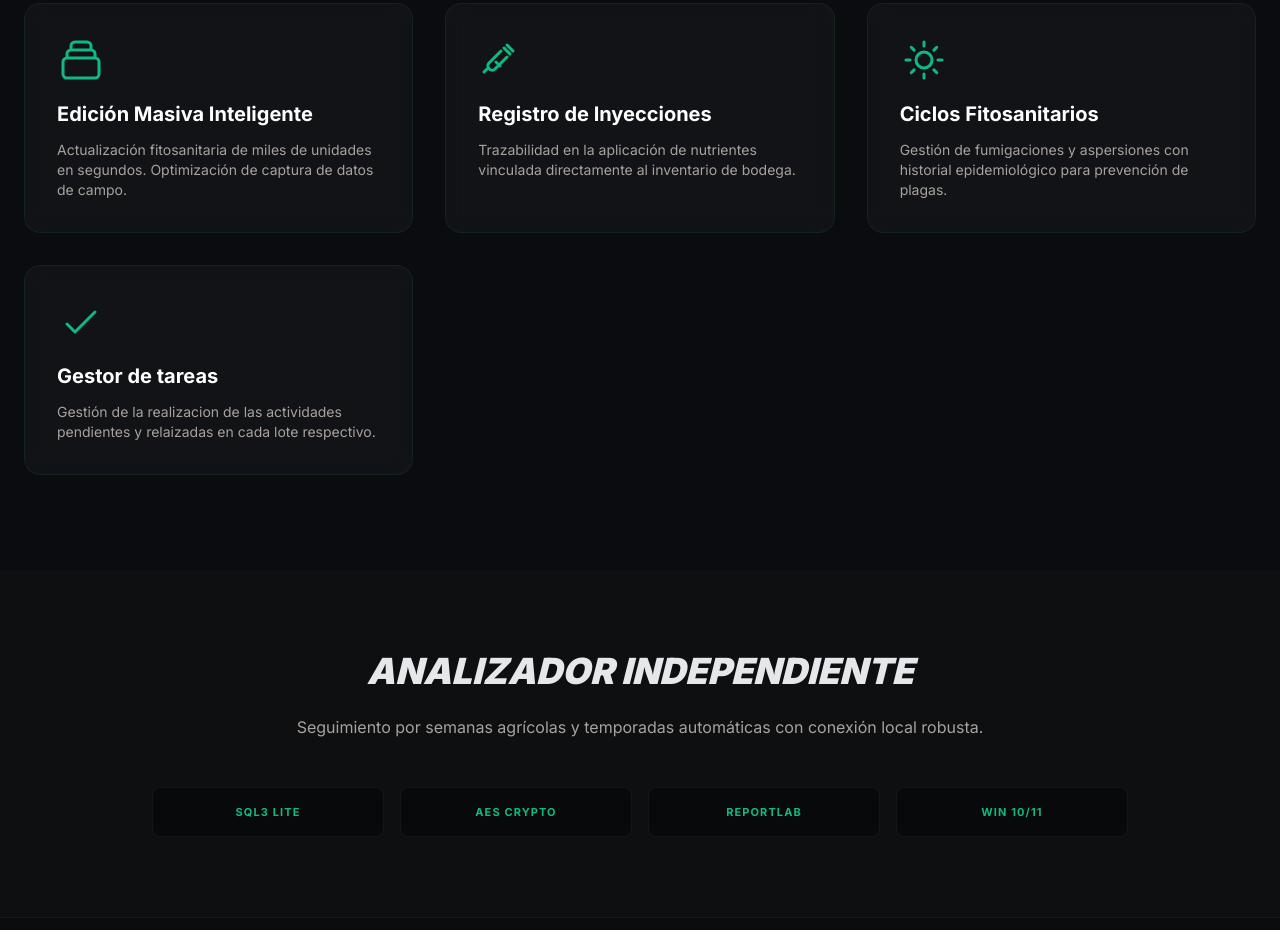
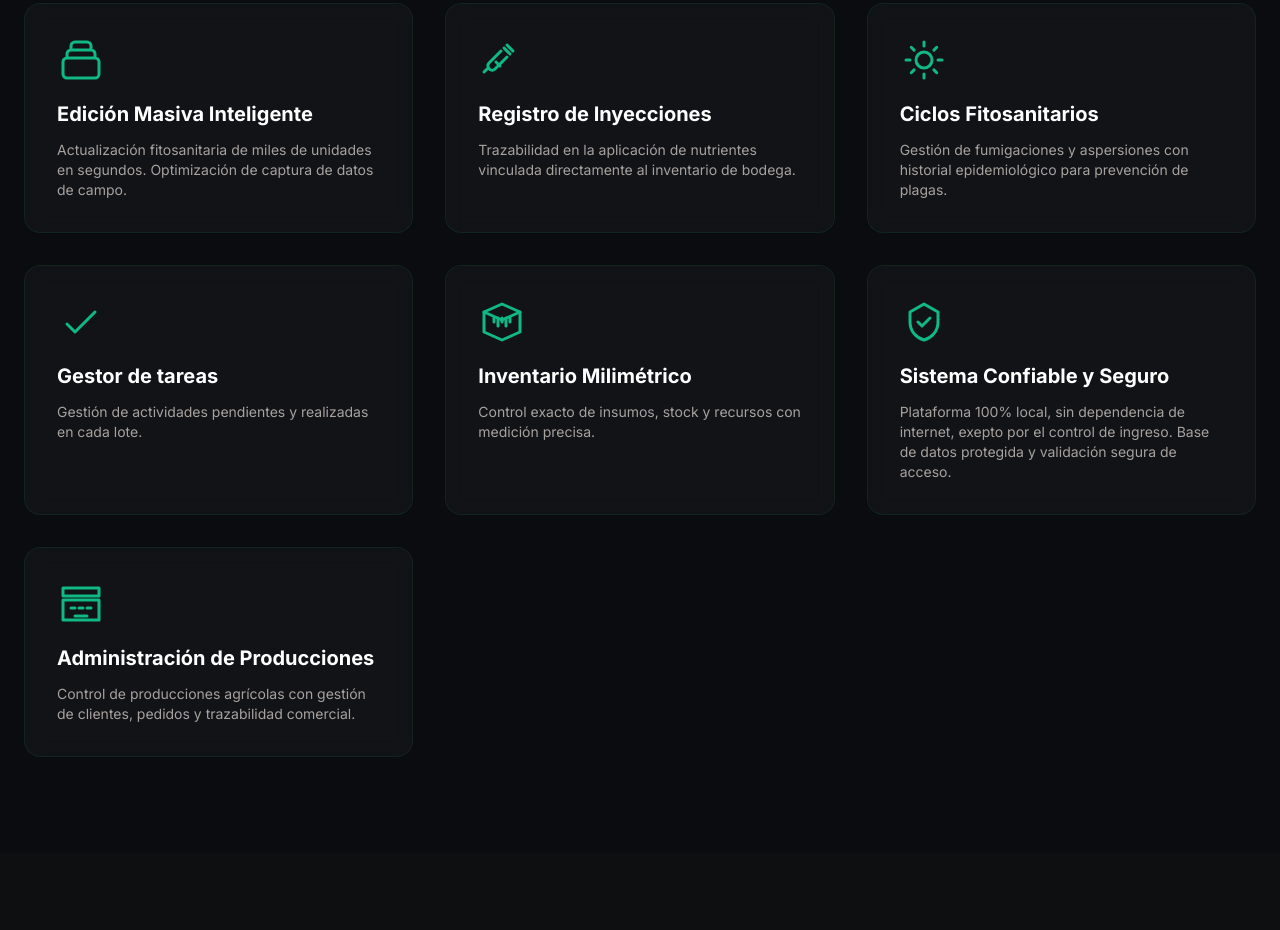
Before and after one commit to jesking2/jesking2.github.io, a plain HTML site: page index.html in a window 1280 px wide. Shown: the part 917-1847 px from the top of the page. Drawn offline with nearby package versions, Linux system fonts and the light colour scheme.

Commit message:
Update index.html

```diff
--- a/index.html
+++ b/index.html
@@ -70,8 +70,7 @@
                             <div class="h-4 bg-blue-500 rounded-sm"></div><div class="h-4 bg-green-500 rounded-sm"></div>
                             <div class="h-4 bg-green-500 rounded-sm"></div><div class="h-4 bg-green-500 rounded-sm"></div>
                         </div>
-                        <p class="mt-4 terminal-text text-[10px]">> ANALIZADOR: DETECTADA ANOMALÍA EN CAMA 012</p>
-                        <p class="terminal-text text-[10px]">> SUGERENCIA: REVISIÓN DE CICLO FITOSANITARIO</p>
+                        <p class="mt-4 terminal-text text-[10px]">> ANALIZADOR: DETECTA ANOMALÍA EN CAMA 12</p>
                     </div>
                 </div>
             </div>
@@ -183,29 +182,51 @@
 </style>
 
     <section id="funciones" class="py-24 px-6 max-w-7xl mx-auto">
-        <h2 class="text-3xl font-black text-center mb-16 uppercase tracking-[0.3em] accent-green">Capacidades del Sistema</h2>
+        <h2 class="text-3xl font-black text-center mb-16 uppercase tracking-[0.3em] accent-green">
+            Capacidades del Sistema
+        </h2>
+
         <div class="grid md:grid-cols-2 lg:grid-cols-3 gap-8">
+
             <div class="card-glass p-8 rounded-2xl border-green-500/10 hover:border-green-500/40 transition-all duration-300">
                 <div class="mb-4 accent-green">
-                    <svg class="w-12 h-12" fill="none" stroke="currentColor" viewBox="0 0 24 24"><path stroke-linecap="round" stroke-linejoin="round" stroke-width="1.5" d="M19 11H5m14 0a2 2 0 012 2v6a2 2 0 01-2 2H5a2 2 0 01-2-2v-6a2 2 0 012-2m14 0V9a2 2 0 00-2-2M5 11V9a2 2 0 012-2m0 0V5a2 2 0 012-2h6a2 2 0 012 2v2M7 7h10"></path></svg>
+                    <svg class="w-12 h-12" fill="none" stroke="currentColor" viewBox="0 0 24 24">
+                        <path stroke-linecap="round" stroke-linejoin="round" stroke-width="1.5"
+                            d="M19 11H5m14 0a2 2 0 012 2v6a2 2 0 01-2 2H5a2 2 0 01-2-2v-6a2 2 0 012-2m14 0V9a2 2 0 00-2-2M5 11V9a2 2 0 012-2m0 0V5a2 2 0 012-2h6a2 2 0 012 2v2M7 7h10" />
+                    </svg>
                 </div>
                 <h3 class="text-xl font-bold mb-3 text-white">Edición Masiva Inteligente</h3>
-                <p class="text-sm text-stone-400">Actualización fitosanitaria de miles de unidades en segundos. Optimización de captura de datos de campo.</p>
+                <p class="text-sm text-stone-400">
+                    Actualización fitosanitaria de miles de unidades en segundos. Optimización de captura de datos de campo.
+                </p>
             </div>
+
             <div class="card-glass p-8 rounded-2xl border-green-500/10 hover:border-green-500/40 transition-all duration-300">
                 <div class="mb-4 accent-green">
-                    <svg class="w-12 h-12" fill="none" stroke="currentColor" viewBox="0 0 24 24"><path stroke-linecap="round" stroke-linejoin="round" stroke-width="1.5" d="M17.5 7.5L14.5 4.5M13 6l3 3m-4.5-1.5l-6 6a2 2 0 000 2.828l.172.172a2 2 0 002.828 0l6-6M9 13l2 2m-6.5 1.5l-1.5 1.5"></path></svg>
+                    <svg class="w-12 h-12" fill="none" stroke="currentColor" viewBox="0 0 24 24">
+                        <path stroke-linecap="round" stroke-linejoin="round" stroke-width="1.5"
+                            d="M17.5 7.5L14.5 4.5M13 6l3 3m-4.5-1.5l-6 6a2 2 0 000 2.828l.172.172a2 2 0 002.828 0l6-6M9 13l2 2m-6.5 1.5l-1.5 1.5" />
+                    </svg>
                 </div>
                 <h3 class="text-xl font-bold mb-3 text-white">Registro de Inyecciones</h3>
-                <p class="text-sm text-stone-400">Trazabilidad en la aplicación de nutrientes vinculada directamente al inventario de bodega.</p>
+                <p class="text-sm text-stone-400">
+                    Trazabilidad en la aplicación de nutrientes vinculada directamente al inventario de bodega.
+                </p>
             </div>
+
             <div class="card-glass p-8 rounded-2xl border-green-500/10 hover:border-green-500/40 transition-all duration-300">
                 <div class="mb-4 accent-green">
-                    <svg class="w-12 h-12" fill="none" stroke="currentColor" viewBox="0 0 24 24"><path stroke-linecap="round" stroke-linejoin="round" stroke-width="1.5" d="M12 3v2m0 14v2m9-9h-2M5 12H3m15.364-6.364l-1.414 1.414M7.05 16.95l-1.414 1.414M16.95 16.95l1.414 1.414M7.05 7.05L5.636 5.636M12 8a4 4 0 100 8 4 4 0 000-8z"></path></svg>
+                    <svg class="w-12 h-12" fill="none" stroke="currentColor" viewBox="0 0 24 24">
+                        <path stroke-linecap="round" stroke-linejoin="round" stroke-width="1.5"
+                            d="M12 3v2m0 14v2m9-9h-2M5 12H3m15.364-6.364l-1.414 1.414M7.05 16.95l-1.414 1.414M16.95 16.95l1.414 1.414M7.05 7.05L5.636 5.636M12 8a4 4 0 100 8 4 4 0 000-8z" />
+                    </svg>
                 </div>
                 <h3 class="text-xl font-bold mb-3 text-white">Ciclos Fitosanitarios</h3>
-                <p class="text-sm text-stone-400">Gestión de fumigaciones y aspersiones con historial epidemiológico para prevención de plagas.</p>
+                <p class="text-sm text-stone-400">
+                    Gestión de fumigaciones y aspersiones con historial epidemiológico para prevención de plagas.
+                </p>
             </div>
+
             <div class="card-glass p-8 rounded-2xl border-green-500/10 hover:border-green-500/40 transition-all duration-300">
                 <div class="mb-4 accent-green">
                     <svg class="w-12 h-12" fill="none" stroke="currentColor" viewBox="0 0 24 24">
@@ -215,10 +236,60 @@
                 </div>
                 <h3 class="text-xl font-bold mb-3 text-white">Gestor de tareas</h3>
                 <p class="text-sm text-stone-400">
-                    Gestión de la realizacion de las actividades pendientes y relaizadas en cada lote respectivo.
+                    Gestión de actividades pendientes y realizadas en cada lote.
                 </p>
             </div>
 
+            <div class="card-glass p-8 rounded-2xl border-green-500/10 hover:border-green-500/40 transition-all duration-300">
+                <div class="mb-4 accent-green">
+                    <svg class="w-12 h-12" fill="none" stroke="currentColor" viewBox="0 0 24 24">
+                        <path stroke-linecap="round" stroke-linejoin="round" stroke-width="1.5"
+                            d="M3 7l9-4 9 4-9 4-9-4z" />
+                        <path stroke-linecap="round" stroke-linejoin="round" stroke-width="1.5"
+                            d="M3 7v10l9 4 9-4V7" />
+                        <path stroke-linecap="round" stroke-linejoin="round" stroke-width="1.5"
+                            d="M8 10v2M10 10v4M12 10v2M14 10v4M16 10v2" />
+                    </svg>
+                </div>
+                <h3 class="text-xl font-bold mb-3 text-white">Inventario Milimétrico</h3>
+                <p class="text-sm text-stone-400">
+                    Control exacto de insumos, stock y recursos con medición precisa.
+                </p>
+            </div>
+
+            <div class="card-glass p-8 rounded-2xl border-green-500/10 hover:border-green-500/40 transition-all duration-300">
+                <div class="mb-4 accent-green">
+                    <svg class="w-12 h-12" fill="none" stroke="currentColor" viewBox="0 0 24 24">
+                        <path stroke-linecap="round" stroke-linejoin="round" stroke-width="1.5"
+                            d="M12 3l7 4v5c0 5-3.5 8-7 9-3.5-1-7-4-7-9V7l7-4z" />
+                        <path stroke-linecap="round" stroke-linejoin="round" stroke-width="1.5"
+                            d="M9 12l2 2 4-4" />
+                    </svg>
+                </div>
+                <h3 class="text-xl font-bold mb-3 text-white">Sistema Confiable y Seguro</h3>
+                <p class="text-sm text-stone-400">
+                    Plataforma 100% local, sin dependencia de internet, exepto por el control de ingreso.
+                    Base de datos protegida y validación segura de acceso.
+                </p>
+            </div>
+            <div class="card-glass p-8 rounded-2xl border-green-500/10 hover:border-green-500/40 transition-all duration-300">
+                <div class="mb-4 accent-green">
+                    <svg class="w-12 h-12" fill="none" stroke="currentColor" viewBox="0 0 24 24">
+                        <path stroke-linecap="round" stroke-linejoin="round" stroke-width="1.5"
+                            d="M3 4h18v4H3V4z" />
+                        <path stroke-linecap="round" stroke-linejoin="round" stroke-width="1.5"
+                            d="M3 10h18v10H3V10z" />
+                        <path stroke-linecap="round" stroke-linejoin="round" stroke-width="1.5"
+                            d="M7 14h2M11 14h2M15 14h2" />
+                        <path stroke-linecap="round" stroke-linejoin="round" stroke-width="1.5"
+                            d="M9 18h6" />
+                    </svg>
+                </div>
+                <h3 class="text-xl font-bold mb-3 text-white">Administración de Producciones</h3>
+                <p class="text-sm text-stone-400">
+                    Control de producciones agrícolas con gestión de clientes, pedidos y trazabilidad comercial.
+                </p>
+            </div>
         </div>
     </section>
 
@@ -234,7 +305,6 @@
             </div>
         </div>
     </section>
-
 
     <footer class="p-10 text-center border-t border-white/5">
         <p class="text-stone-600 text-xs font-mono uppercase tracking-widest">NOVA AGRO SYSTEM • DESARROLLADO POR JESUS MANUEL REYES REYES</p>
```
